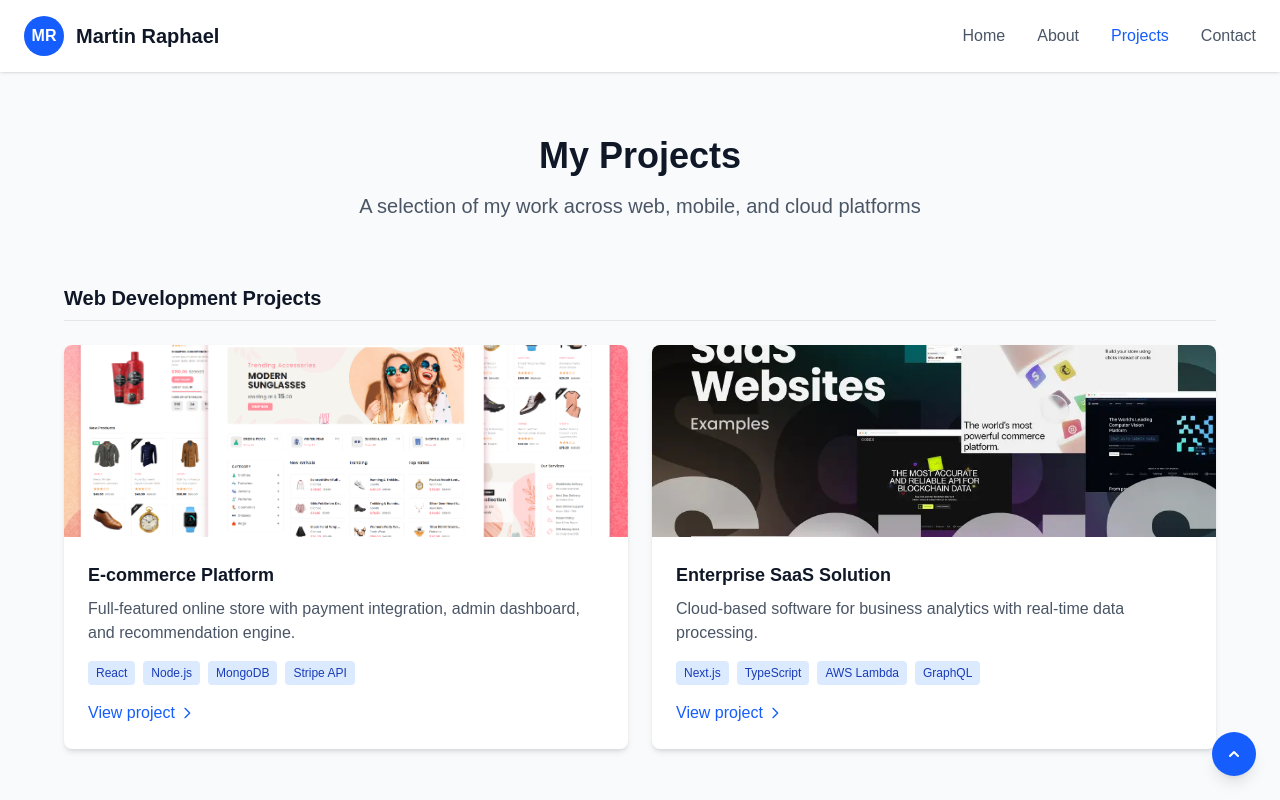
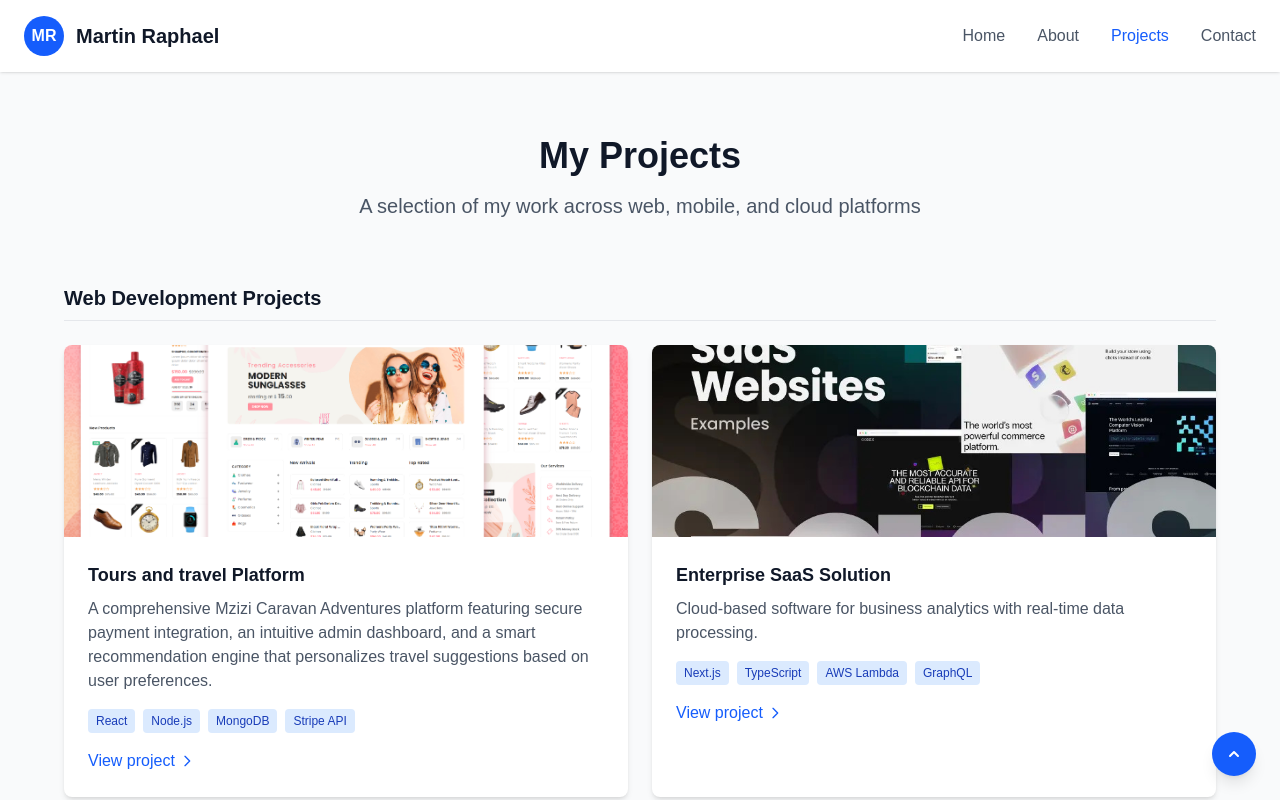
Before and after one commit to martin-raphael/martin-raphael-profile, a Next.js app: page /projects in a window 1280 px wide. Shown: the top 800 px of the page. Built offline with nearby package versions, Linux system fonts and the light colour scheme.

Commit message:
Update WebProjects.jsx

```diff
--- a/src/components/Projects/WebProjects.jsx
+++ b/src/components/Projects/WebProjects.jsx
@@ -4,10 +4,10 @@ import Image from 'next/image';
 const WebProjects = () => {
   const projects = [
     {
-      title: "E-commerce Platform",
-      description: "Full-featured online store with payment integration, admin dashboard, and recommendation engine.",
+      title: "Tours and travel Platform",
+      description: "A comprehensive Mzizi Caravan Adventures platform featuring secure payment integration, an intuitive admin dashboard, and a smart recommendation engine that personalizes travel suggestions based on user preferences.",
       technologies: ["React", "Node.js", "MongoDB", "Stripe API"],
-      link: "#",
+      link: "https://mzizi-caravan-adventures.vercel.app/",
       image: "/images/projects/ecommerce.png"
     },
     {
```
